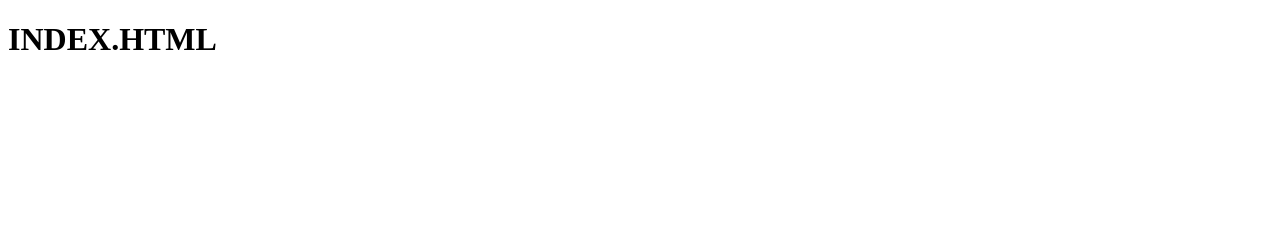
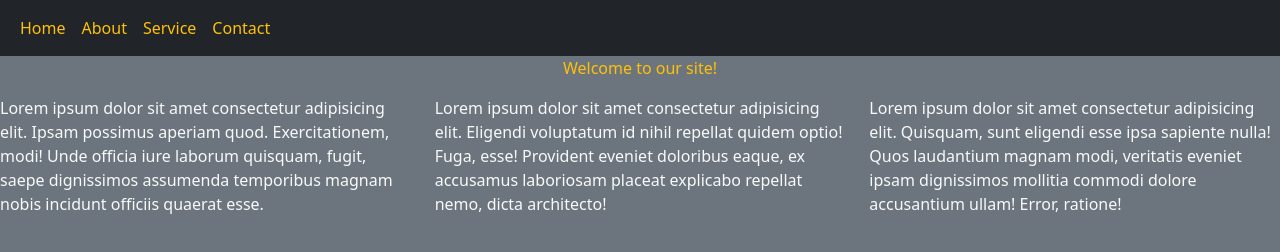
Before and after one commit to Izsvan5/html-file-linkeles, a plain HTML site: page index.html in a window 1280 px wide. Drawn offline with nearby package versions, Linux system fonts and the light colour scheme.

Commit message:
Add files via upload

```diff
--- a/index.html
+++ b/index.html
@@ -1,14 +1,38 @@
-<!DOCTYPE html>
 <html lang="en">
 <head>
-    <meta charset="UTF-8">
-    <meta name="viewport" content="width=device-width, initial-scale=1.0">
-    <title>Document</title>
+  <title>Bootstrap Example</title>
+  <meta charset="utf-8">
+  <meta name="viewport" content="width=device-width, initial-scale=1">
+  <link href="https://cdn.jsdelivr.net/npm/bootstrap@5.3.3/dist/css/bootstrap.min.css" rel="stylesheet">
+  <script src="https://cdn.jsdelivr.net/npm/bootstrap@5.3.3/dist/js/bootstrap.bundle.min.js"></script>
 </head>
-<body>
-
-<h1>INDEX.HTML</h1>
+<body class="bg-secondary">
 
 
-</body>
-</html>
+      <nav class="navbar navbar-expand-sm bg-dark navbar-dark">
+        <div class="container-fluid">
+          <ul class="navbar-nav">
+            <li class="nav-item">
+              <a class="nav-link active text-warning" href="#">Home</a>
+            </li>
+            <li class="nav-item">
+              <a class="nav-link text-warning" href="#">About</a>
+            </li>
+            <li class="nav-item">
+              <a class="nav-link text-warning" href="#">Service</a>
+            </li>
+            <li class="nav-item">
+              <a class="nav-link text-warning" href="#">Contact</a>
+            </li>
+          </ul>
+        </div>
+      </nav>
+<div class="container-fluid">
+    <p class="text-warning text-center">Welcome to our site!</p>
+</div>
+
+<div class="row">
+<div class="col text-light">Lorem ipsum dolor sit amet consectetur adipisicing elit. Ipsam possimus aperiam quod. Exercitationem, modi! Unde officia iure laborum quisquam, fugit, saepe dignissimos assumenda temporibus magnam nobis incidunt officiis quaerat esse.</div>
+<div class="col text-light">Lorem ipsum dolor sit amet consectetur adipisicing elit. Eligendi voluptatum id nihil repellat quidem optio! Fuga, esse! Provident eveniet doloribus eaque, ex accusamus laboriosam placeat explicabo repellat nemo, dicta architecto!</div>
+<div class="col text-light">Lorem ipsum dolor sit amet consectetur adipisicing elit. Quisquam, sunt eligendi esse ipsa sapiente nulla! Quos laudantium magnam modi, veritatis eveniet ipsam dignissimos mollitia commodi dolore accusantium ullam! Error, ratione!</div>
+</div>
```
